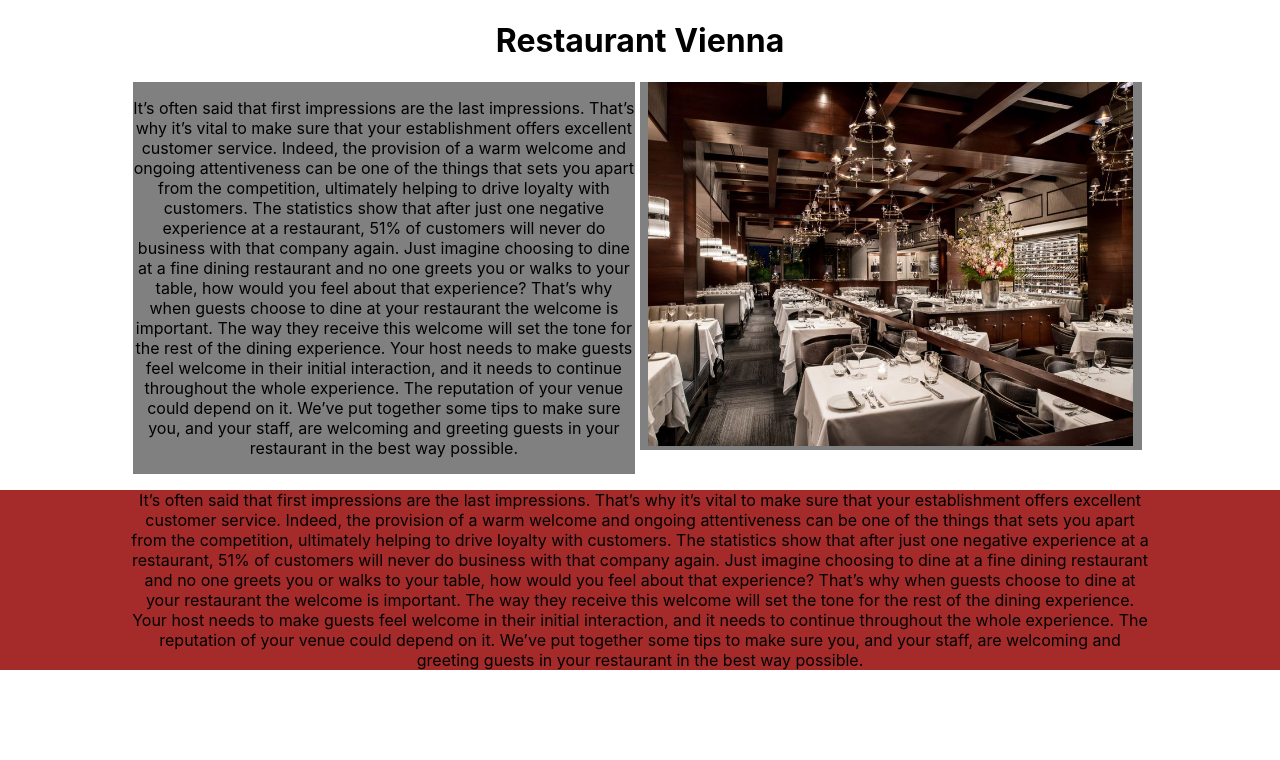
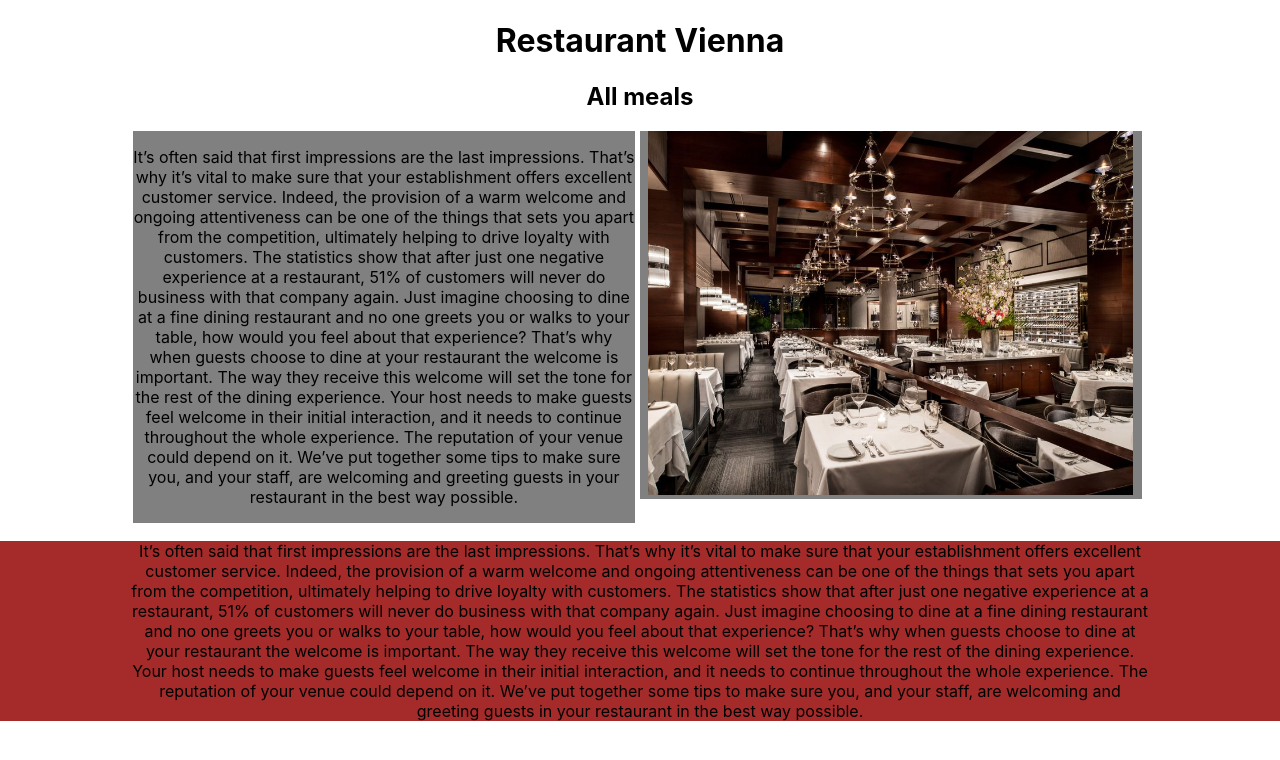
Before and after one commit to OleksiiPro1/tolstoy-project, a Next.js app: page / in a window 1280 px wide. Shown: the top 760 px of the page. Built offline with nearby package versions, Linux system fonts and the light colour scheme.

Commit message:
Deleted errors

```diff
--- a/pages/index.js
+++ b/pages/index.js
@@ -1,10 +1,16 @@
 import Image from 'next/image';
+import Link from 'next/link';
 import styles from '../styles/Home.module.css';
 
 export default function Home() {
   return (
     <header className={styles.mainDiv}>
       <h1>Restaurant Vienna</h1>
+      <div>
+        <Link href={'/meals'}>
+          <h2>All meals</h2>
+        </Link>
+      </div>
       <div className={styles.mainScreenStyle}>
         <div className={styles.textDivStyle1}>
           <p>
--- a/pages/meals.js
+++ b/pages/meals.js
@@ -27,6 +27,11 @@ export default function AllMeals(props) {
           </div>
         );
       })}
+      <div>
+        <Link href={'/'}>
+          <h2>Main page</h2>
+        </Link>
+      </div>
     </div>
   );
 }
```
